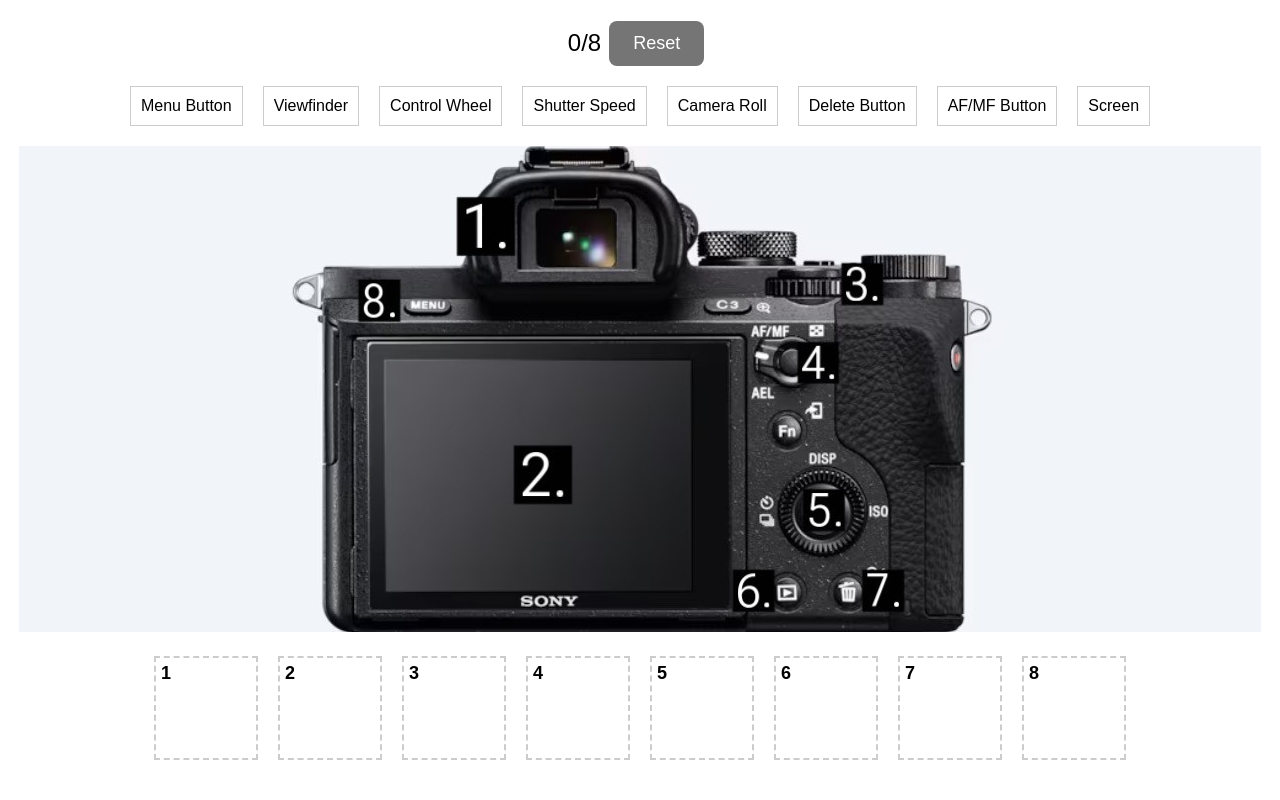
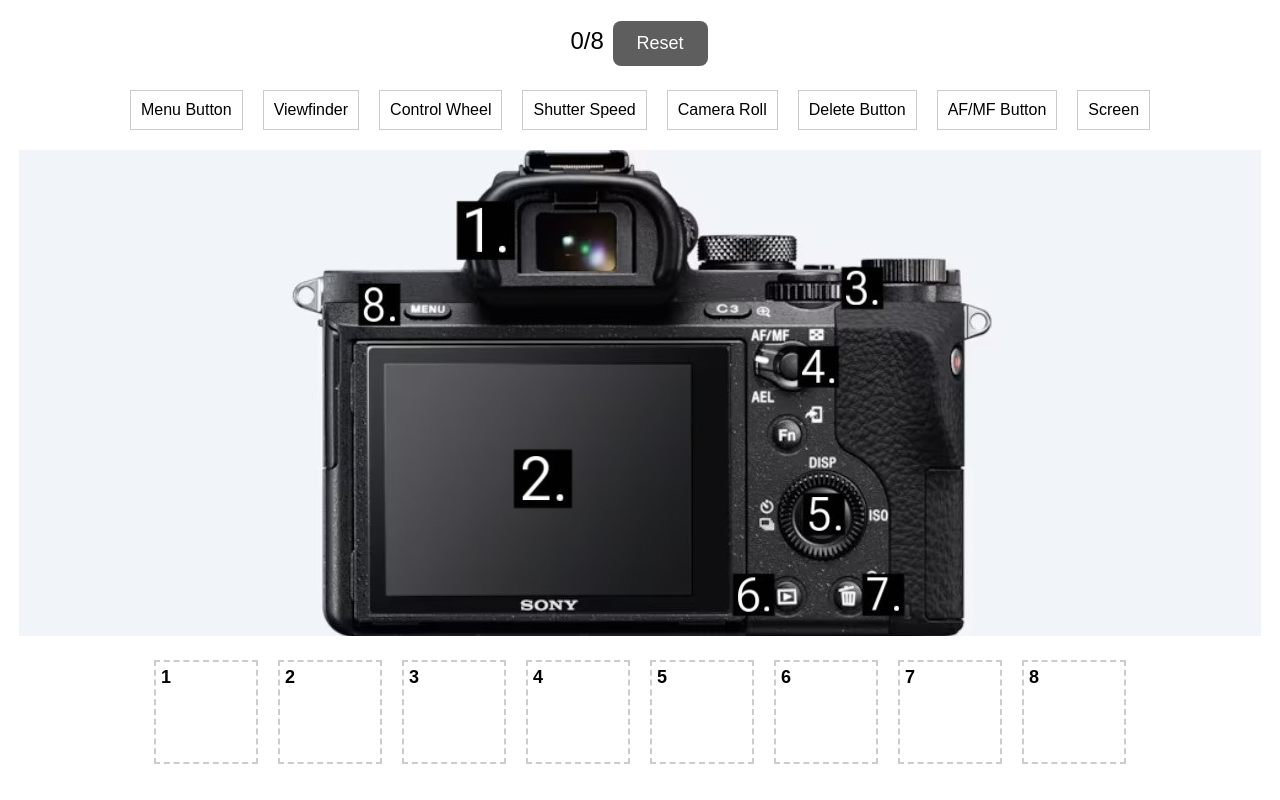
Before and after one commit to GerdaSiitan/game, a plain HTML site: page index.htm in a window 1280 px wide. Drawn offline with Linux system fonts and the light colour scheme.

Commit message:
Fixed stage 2

```diff
--- a/style.css
+++ b/style.css
@@ -77,25 +77,10 @@ body {
     border-color: red;
 }
 
-.score {
-    margin-bottom: 20px;
-    font-size: 24px;
-    display: flex;
-    align-items: center; /* Align items vertically in the center */
-}
-
-#reset-btn {
-    background-color: #757575; /* Gray */
-}
-
-#reset-btn:hover {
-    background-color: #eb3232; /* Darker Gray */
-}
-
-
-#play-again-btn, #reset-btn {
+#play-again-btn {
     font-size: 18px;
-    padding: 12px 24px;
+    padding: 12px 24px; /* Adjust the padding to increase button size */
+    background-color: #4CAF50; /* Green */
     border: none;
     color: white;
     text-align: center;
@@ -104,17 +89,34 @@ body {
     border-radius: 8px;
     transition-duration: 0.4s;
     cursor: pointer;
-    margin: 0 8px; /* Adjust margin to separate buttons */
+    margin: 4px 2px;
     transition-timing-function: ease-in-out;
-}
-
-#play-again-btn {
-    background-color: #4CAF50; /* Green */
 }
 
 #play-again-btn:hover {
     background-color: #45a049; /* Darker Green */
 }
+
+#reset-btn {
+    font-size: 18px;
+    padding: 12px 24px; /* Adjust the padding to increase button size */
+    background-color: #5e5e5e; /* Gray */
+    border: none;
+    color: white;
+    text-align: center;
+    text-decoration: none;
+    display: inline-block;
+    border-radius: 8px;
+    transition-duration: 0.4s;
+    cursor: pointer;
+    margin: 4px 2px;
+    transition-timing-function: ease-in-out;
+}
+
+#reset-btn:hover {
+    background-color: #eb3232; /* Darker Gray */
+}
+
 
 
 @keyframes fadeIn {
--- a/style2.css
+++ /dev/null
@@ -1,127 +0,0 @@
-body {
-    font-family: Arial, sans-serif;
-    display: flex;
-    flex-direction: column;
-    align-items: center;
-    justify-content: center;
-    height: 100vh;
-    margin: 0;
-}
-
-.score {
-    margin-bottom: 20px;
-    font-size: 24px;
-}
-
-.game-container {
-    display: flex;
-    flex-direction: column;
-    align-items: center;
-}
-
-.draggable-items, .matching-pairs {
-    display: flex;
-    justify-content: center;
-    margin-bottom: 20px;
-}
-
-.camera-image {
-    margin-bottom: 50px;
-}
-
-.camera-image img {
-    max-width: 100%;
-    height: auto;
-}
-
-.draggable {
-    margin: 0 10px;
-    padding: 10px;
-    border: 1px solid #ccc;
-    cursor: pointer;
-    display: flex;
-    align-items: center;
-    justify-content: center;
-}
-
-.droppable {
-    width: 100px;
-    height: 100px;
-    border: 2px dashed #ccc;
-    margin: 0 10px;
-    display: flex;
-    align-items: center;
-    justify-content: center;
-    flex-direction: column;
-    position: relative;
-}
-
-.droppable[data-number]::before {
-    content: attr(data-number);
-    position: absolute;
-    top: 5px;
-    left: 5px;
-    font-size: 18px;
-    font-weight: bold;
-}
-
-.droppable-hover {
-    border-color: #000;
-}
-
-.dropped {
-    border-color: green;
-}
-
-.wrong {
-    border-color: red;
-}
-
-.score {
-    margin-bottom: 20px;
-    font-size: 24px;
-    display: flex;
-    align-items: center; /* Align items vertically in the center */
-}
-
-#reset-btn {
-    background-color: #757575; /* Gray */
-}
-
-#reset-btn:hover {
-    background-color: #eb3232; /* Darker Gray */
-}
-
-
-#play-again-btn, #reset-btn {
-    font-size: 18px;
-    padding: 12px 24px;
-    border: none;
-    color: white;
-    text-align: center;
-    text-decoration: none;
-    display: inline-block;
-    border-radius: 8px;
-    transition-duration: 0.4s;
-    cursor: pointer;
-    margin: 0 8px; /* Adjust margin to separate buttons */
-    transition-timing-function: ease-in-out;
-}
-
-#play-again-btn {
-    background-color: #4CAF50; /* Green */
-}
-
-#play-again-btn:hover {
-    background-color: #45a049; /* Darker Green */
-}
-
-
-@keyframes fadeIn {
-    from { opacity: 0; }
-    to { opacity: 1; }
-}
-
-.dragged {
-    margin-top: 5px; /* Adjust this if needed */
-}
```
Also changed, not shown: level2.html (+2 -2 lines).
